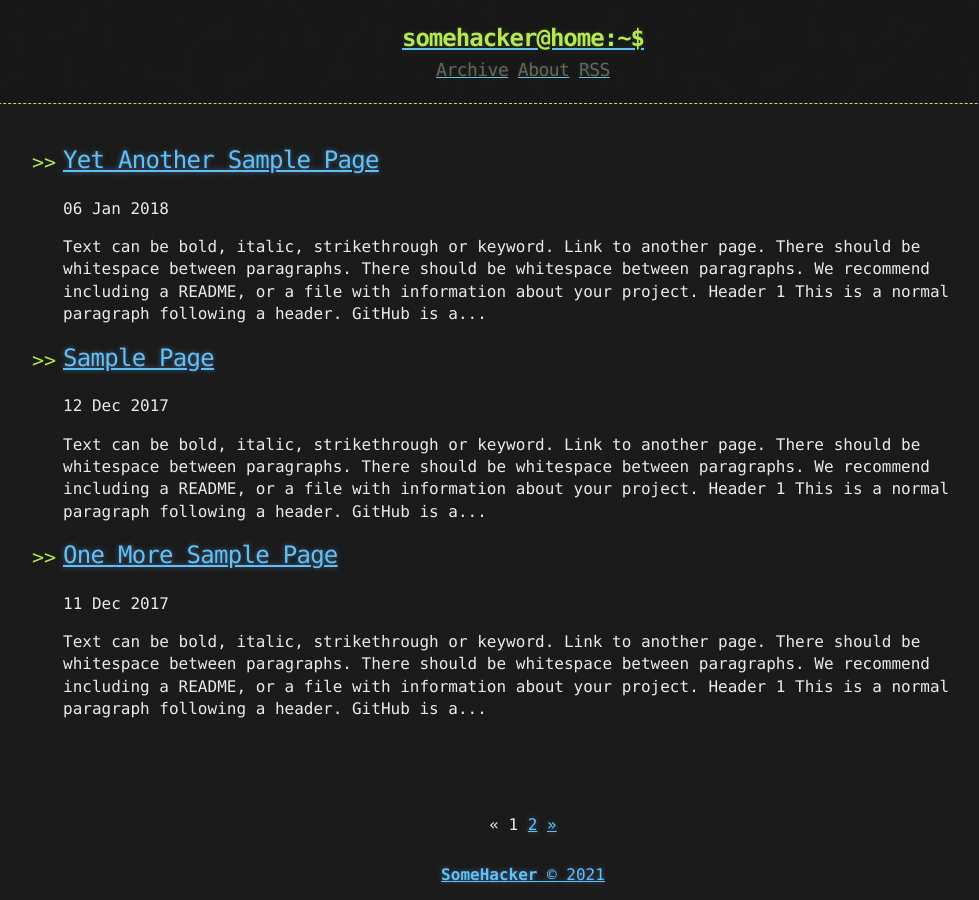
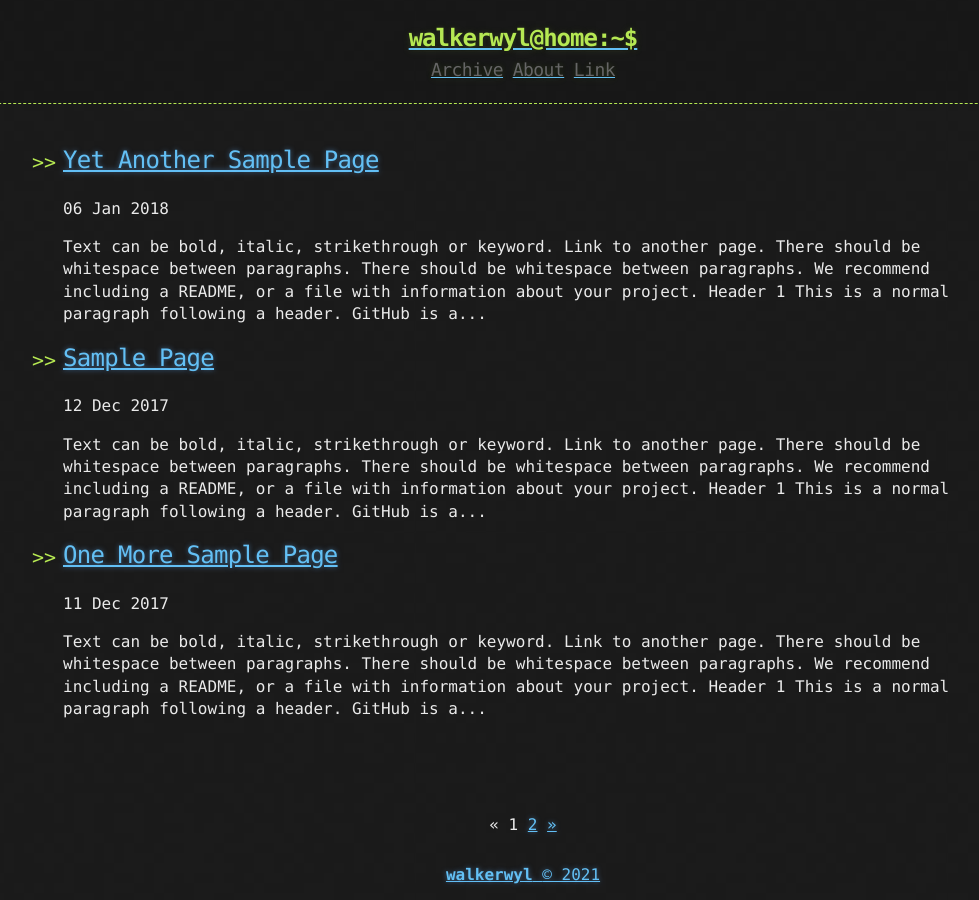
Before and after one commit to walkerwyl/walkerwyl.github.io, a Jekyll site: the page built from index.html, in a window 1280 px wide. Shown: the whole page, without its empty margins (117-1096 px from the left). Built offline with Jekyll 4.4.1, drawn with Linux system fonts in a browser that asks for light colours; the list of posts is cut into pages by our own code.

Commit message:
Update Site Info

```diff
--- a/_config.yml
+++ b/_config.yml
@@ -1,9 +1,9 @@
 title: Hacker-Blog
-description: "A Jekyll Blog Theme For Hackers"
+description: "My Learning Blog"
 author:
-  name: "SomeHacker"
-  email: "someone@somewebsite.somedomain"
-  url: "https://ashishchaudhary.in/hacker-blog"
+  name: "walkerwyl"
+  email: "wang_yu_song@yeah.net"
+  url: "https://walkerwyl.github.io"
 
 baseurl: /
 
@@ -28,5 +28,5 @@ plugins:
   - jekyll-sitemap
 
 # Custom variables
-owner : "SomeHacker"
+owner : "walkerwyl"
 year : "2020"
--- a/_includes/footer.html
+++ b/_includes/footer.html
@@ -1,5 +1,5 @@
 <footer>
-  <a href="https://creativecommons.org/licenses/by-nc/3.0/deed.en_US">
+    <a href="https://github.com/walkerwyl">
     <span>
         <b>{{ site.owner}}</b>
     </span>
--- a/_includes/links.html
+++ b/_includes/links.html
@@ -1,3 +1,4 @@
 <a href="{{ "/archive" | prepend: site.baseurl | replace: '//', '/' }}"><h2 class="header-link">Archive</h2></a>
 <a href="{{ "/about" | prepend: site.baseurl | replace: '//', '/' }}"><h2 class="header-link">About</h2></a>
-<a href="{{ "/atom.xml" | prepend: site.baseurl | replace: '//', '/' }}"><h2 class="header-link">RSS</h2></a>
+<a href="https://gitee.com/wang_yu_song/"><h2 class="header-link">Link</h2></a>
+<!--<a href="{{ "/atom.xml" | prepend: site.baseurl | replace: '//', '/' }}"><h2 class="header-link">RSS</h2></a>-->
```
Also changed, not shown: 1 other file.
